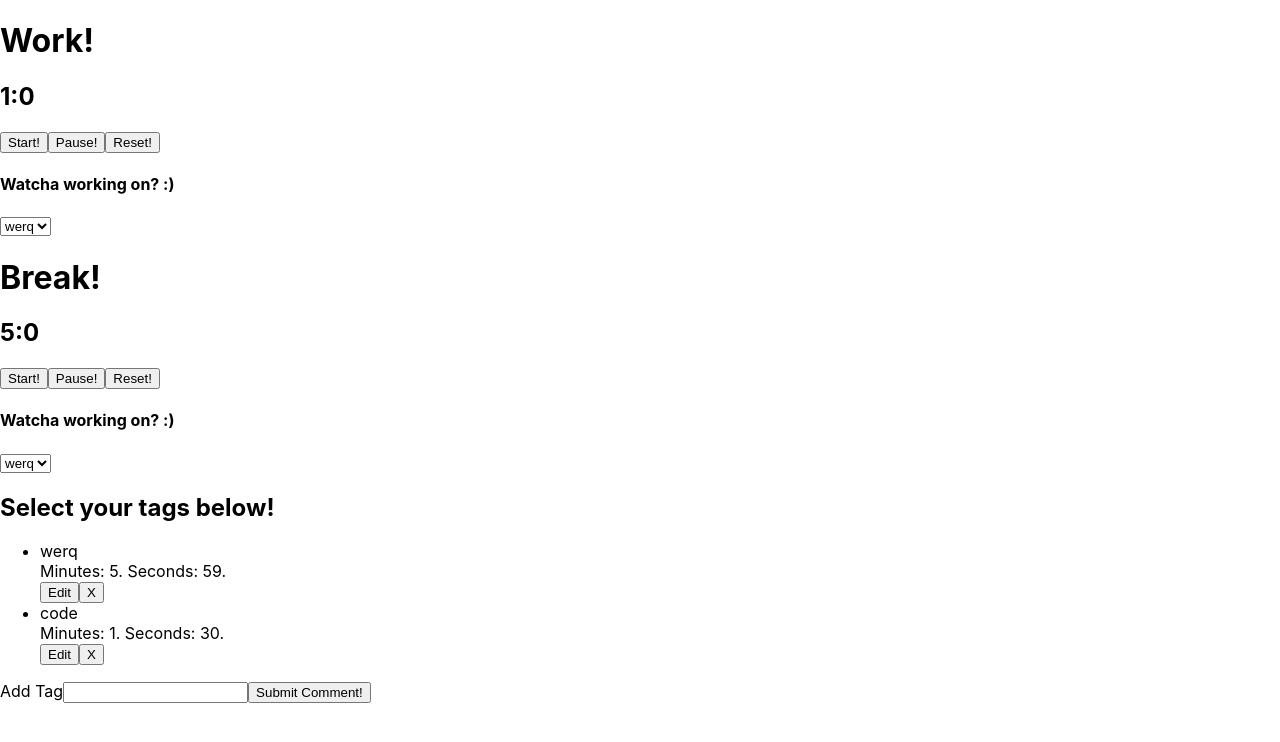
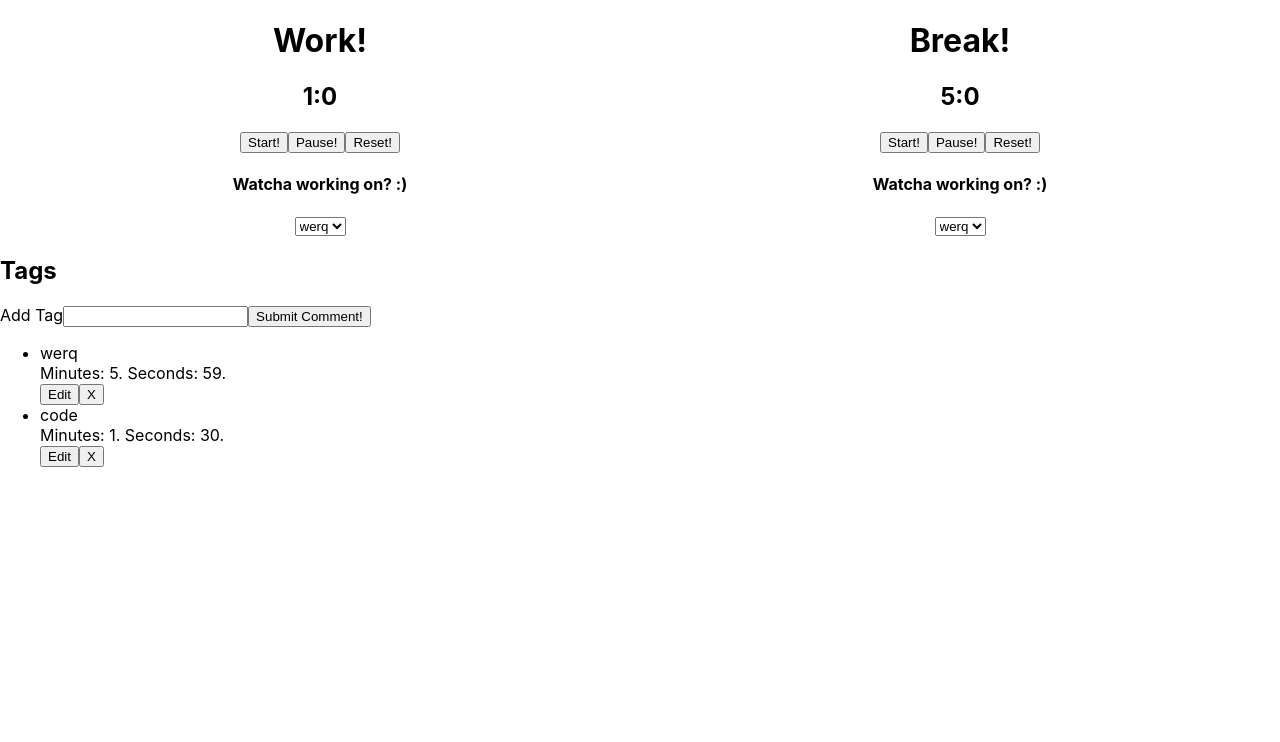
Before and after one commit to zacbennett/pomodoro, a React (Create React App) app: page / in a window 1280 px wide. Shown: the top 742 px of the page. Built offline with nearby package versions, Linux system fonts and the light colour scheme.

Commit message:
new branch

```diff
--- /dev/null
+++ b/src/Pomodoro.css
@@ -0,0 +1,5 @@
+#timer-container{
+  display: grid;
+  grid-template-columns: 1fr 1fr;
+  text-align: center;
+}
--- a/src/Pomodoro.js
+++ b/src/Pomodoro.js
@@ -1,6 +1,7 @@
 import React, { Component } from 'react';
 import Timer from './Timer';
 import TagsSection from './TagsSection';
+import './Pomodoro.css'
 
 class Pomodoro extends Component {
   constructor(props) {
@@ -69,9 +70,13 @@ class Pomodoro extends Component {
   render() {
     return (
       <div className="pomodoro">
-        <Timer minutes={1} title="Work!" listOfTags={this.state.listOfTags} incrementTagTimer={this.incrementTagTimer}/>
-        <Timer minutes={5} title="Break!" listOfTags={this.state.listOfTags} />
-        <TagsSection listOfTags={this.state.listOfTags} addTag={this.addTag} editTag={this.editTag} deleteTag={this.deleteTag}/>
+        <div id="timer-container">
+          <Timer minutes={1} title="Work!" listOfTags={this.state.listOfTags} incrementTagTimer={this.incrementTagTimer}/>
+          <Timer minutes={5} title="Break!" listOfTags={this.state.listOfTags} />
+        </div>
+        <div id="tags-container">
+          <TagsSection listOfTags={this.state.listOfTags} addTag={this.addTag} editTag={this.editTag} deleteTag={this.deleteTag}/>
+        </div>
       </div>
     );
   }
--- a/src/TagsSection.js
+++ b/src/TagsSection.js
@@ -50,10 +50,8 @@ class TagsSection extends Component {
 
     return (
       <div className="tags">
-        <h2>Select your tags below!</h2>
-        <ul>{listOfTags}</ul>
-        <div>
-          <form action="" onSubmit={this.handleAddTag}>
+        <h2>Tags</h2>
+        <form action="" onSubmit={this.handleAddTag}>
             <label htmlFor="addtag-form">Add Tag</label>
             <input
               id="tagInput-text"
@@ -64,7 +62,12 @@ class TagsSection extends Component {
             />
             <button>Submit Comment!</button>
           </form>
+
+        <div>
+
+        <ul>{listOfTags}</ul>
         </div>
+
       </div>
     );
   }
```
